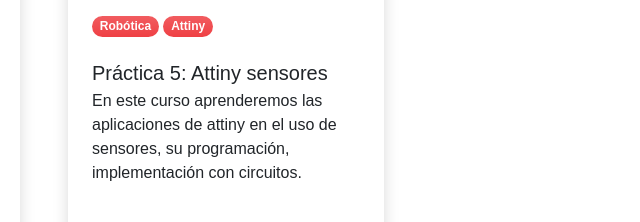
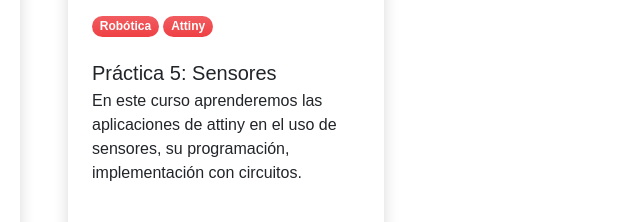
Before and after one commit to DanHdzSnt/portafolio-lab-elementos, a plain HTML site: page index.html in a window 1280 px wide. Shown: the part 1840-2062 px from the top of the page, 414-1054 px from the left. Drawn offline with nearby package versions, Linux system fonts and the light colour scheme.

Commit message:
sensores

```diff
--- a/index.html
+++ b/index.html
@@ -196,7 +196,7 @@
         <div class="card-body px-4">
             <a href="#!"><div class="badge bg-primary bg-gradient rounded-pill mb-2">Robótica</div></a>
             <a href="#!"><div class="badge bg-primary bg-gradient rounded-pill mb-2">Attiny</div></a>
-            <h5 class="card-title mt-3 mb-1">Práctica 5: Attiny sensores</h5>
+            <h5 class="card-title mt-3 mb-1">Práctica 5: Sensores</h5>
             <p class="card-text mb-0">En este curso aprenderemos las aplicaciones de attiny en el uso de sensores, su programación, implementación con circuitos.</p>
         </div>
         <div class="d-grid py-4 px-4"><a class="btn btn-primary" href="Practica5/">Leer más</a></div>
```
